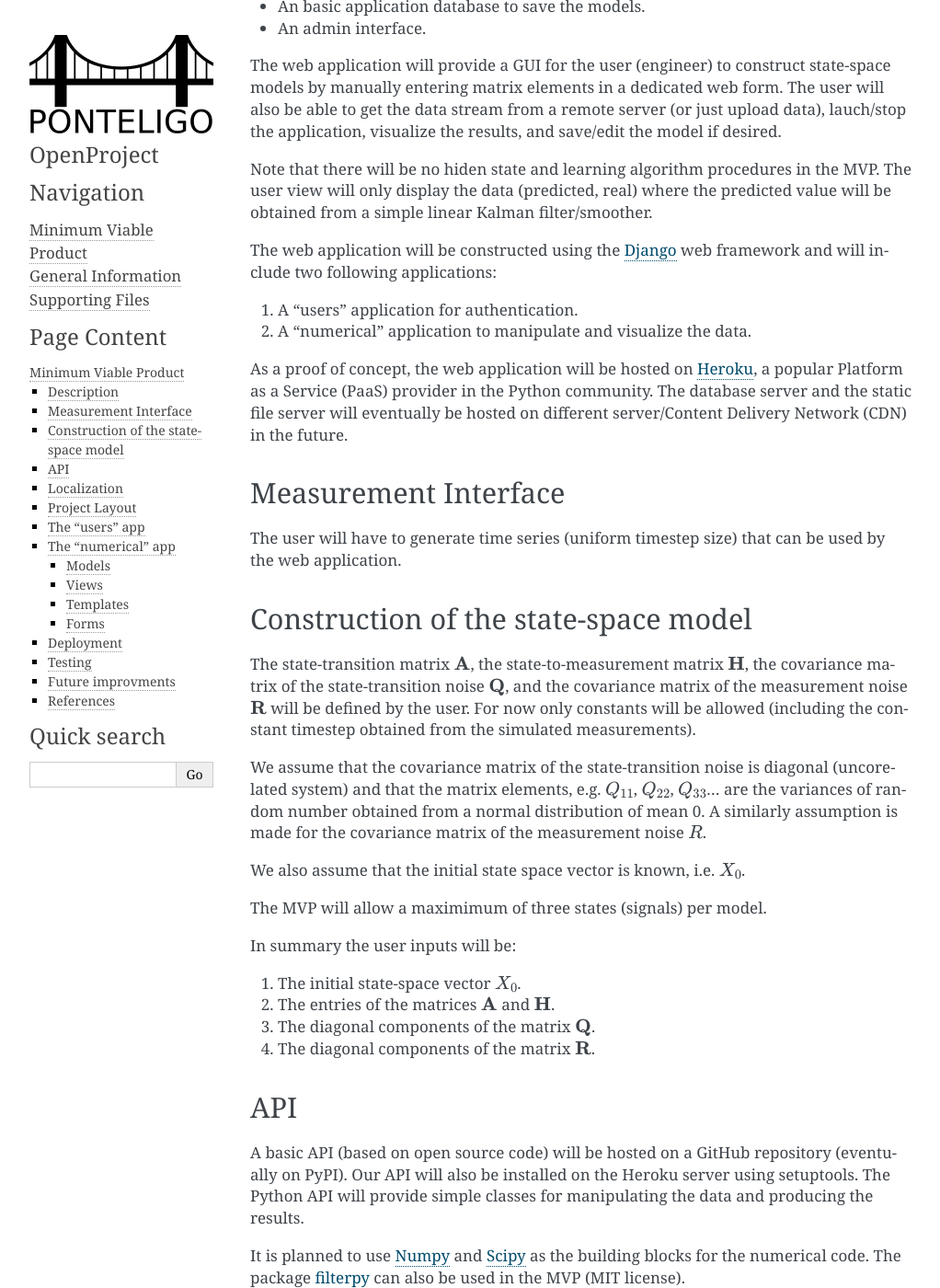
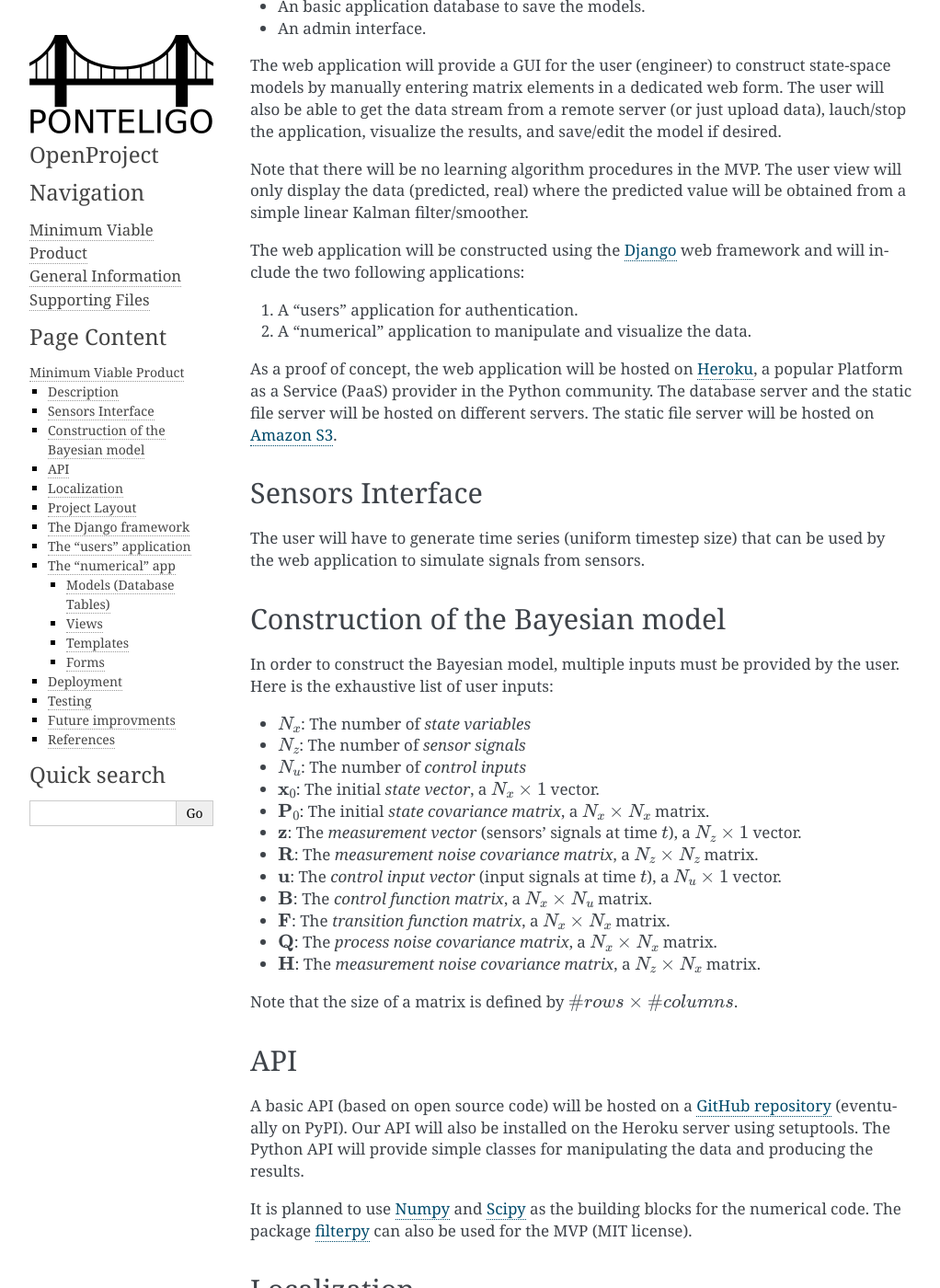
Before and after one commit to zolware/specsPonteligo, a Sphinx documentation site: the page built from doc/mvp.rst, in a window 1280 px wide and 1400 px high, scrolled down 533 px. Shown: the whole window at 92% size, without its empty margins (118-1140 px from the left). Built offline with Sphinx 7.4.7, drawn with Linux system fonts in a browser that asks for light colours; cross-references to code outside the pages are shown as plain code; some of the changed text lies outside the part shown.

Commit message:
Added specification details  to the MVP.

```diff
--- a/doc/mvp.rst
+++ b/doc/mvp.rst
@@ -25,56 +25,58 @@ The proof of concept would be a simple web application with the following compon
 - A home page containing a list of saved models (database).
 - A sign In/Sign Up interface (before authentication).
 - A basic user profile interface.
-- A method to stream the measurements from an external source.
-- An interface to construct the state-space model.
+- A method to stream the sensors' measurements from an external source.
+- An interface to construct the Bayesian model.
 - A page displaying the results (signal and prediction).
 - An basic application database to save the models.
 - An admin interface.
 
 The web application will provide a GUI for the user (engineer) to construct state-space models by manually entering matrix elements in a dedicated web form. The user will also be able to get the data stream from a remote server (or just upload data), lauch/stop the application, visualize the results, and save/edit the model if desired.
 
-Note that there will be no hiden state and learning algorithm procedures in the MVP. The user view will only display the data (predicted, real) where the predicted value will be obtained from a simple linear Kalman filter/smoother.
+Note that there will be no learning algorithm procedures in the MVP. The user view will only display the data (predicted, real) where the predicted value will be obtained from a simple linear Kalman filter/smoother.
 
-The web application will be constructed using the `Django <https://www.djangoproject.com>`_ web framework and will include two following applications:
+The web application will be constructed using the `Django <https://www.djangoproject.com>`_ web framework and will include the two following applications:
 
 1. A "users" application for authentication.
 2. A "numerical" application to manipulate and visualize the data.
 
-As a proof of concept, the web application will be hosted on `Heroku <https://www.heroku.com>`_, a popular Platform as a Service (PaaS) provider in the Python community. The database server and the static file server will eventually be hosted on different server/Content Delivery Network (CDN) in the future.
+As a proof of concept, the web application will be hosted on `Heroku <https://www.heroku.com>`_, a popular Platform as a Service (PaaS) provider in the Python community. The database server and the static file server will be hosted on different servers. The static file server will be hosted on `Amazon S3 <https://aws.amazon.com/s3/?nc2=h_m1>`_.
 
 
-Measurement Interface
----------------------
+Sensors Interface
+-----------------
 
-The user will have to generate time series (uniform timestep size) that can be used by the web application.
+The user will have to generate time series (uniform timestep size) that can be used by the web application to simulate signals from sensors.
 
 .. _sec_state_space:
 
-Construction of the state-space model
--------------------------------------
+Construction of the Bayesian model
+----------------------------------
 
-The state-transition matrix :math:`\mathbf{A}`, the state-to-measurement matrix :math:`\mathbf{H}`, the covariance matrix of the state-transition noise :math:`\mathbf{Q}`, and the covariance matrix of the measurement noise :math:`\mathbf{R}` will be defined by the user. For now only constants will be allowed (including the constant timestep obtained from the simulated measurements).
+In order to construct the Bayesian model, multiple inputs must be provided by the user. Here is the exhaustive list of user inputs:
 
-We assume that the covariance matrix of the state-transition noise is diagonal (uncorelated system) and that the matrix elements, e.g. :math:`Q_{11}`, :math:`Q_{22}`, :math:`Q_{33}`... are the variances of random number obtained from a normal distribution of mean 0. A similarly assumption is made for the covariance matrix of the measurement noise :math:`R`.
+- :math:`N_x`: The number of *state variables*
+- :math:`N_z`: The number of *sensor signals*
+- :math:`N_u`: The number of *control inputs*
+- :math:`\mathbf{x}_0`: The initial *state vector*, a :math:`N_x\times 1` vector.
+- :math:`\mathbf{P}_0`: The initial *state covariance matrix*, a :math:`N_x\times N_x` matrix.
+- :math:`\mathbf{z}`: The *measurement vector* (sensors' signals at time :math:`t`), a :math:`N_z\times 1` vector.
+- :math:`\mathbf{R}`: The *measurement noise covariance matrix*, a :math:`N_z\times N_z` matrix.
+- :math:`\mathbf{u}`: The *control input vector* (input signals at time :math:`t`), a :math:`N_u\times 1` vector.
+- :math:`\mathbf{B}`: The *control function matrix*, a :math:`N_x\times N_u` matrix.
+- :math:`\mathbf{F}`: The *transition function matrix*, a :math:`N_x\times N_x` matrix.
+- :math:`\mathbf{Q}`: The *process noise covariance matrix*, a :math:`N_x\times N_x` matrix.
+- :math:`\mathbf{H}`: The *measurement noise covariance matrix*, a :math:`N_z\times N_x` matrix.
 
-We also assume that the initial state space vector is known, i.e. :math:`X_0`.
-
-The MVP will allow a maximimum of three states (signals) per model.
-
-In summary the user inputs will be:
-
-1. The initial state-space vector :math:`X_0`.
-2. The entries of the matrices :math:`\mathbf{A}` and :math:`\mathbf{H}`.
-3. The diagonal components of the matrix :math:`\mathbf{Q}`.
-4. The diagonal components of the matrix :math:`\mathbf{R}`.
+Note that the size of a matrix is defined by :math:`\#rows\times \#columns`.
 
 
 API
 ---
 
-A basic API (based on open source code) will be hosted on a GitHub repository (eventually on PyPI). Our API will also be installed on the Heroku server using setuptools. The Python API will provide simple classes for manipulating the data and producing the results.
+A basic API (based on open source code) will be hosted on a `GitHub repository <https://github.com/zolware/zolware_API>`_ (eventually on PyPI). Our API will also be installed on the Heroku server using setuptools. The Python API will provide simple classes for manipulating the data and producing the results.
 
-It is planned to use `Numpy <http://www.numpy.org>`_ and `Scipy <https://scipy.org>`_ as the building blocks for the numerical code. The package `filterpy <https://pypi.python.org/pypi/filterpy>`_ can also be used in the MVP (MIT license).
+It is planned to use `Numpy <http://www.numpy.org>`_ and `Scipy <https://scipy.org>`_ as the building blocks for the numerical code. The package `filterpy <https://pypi.python.org/pypi/filterpy>`_ can also be used for the MVP (MIT license).
 
 
 Localization
@@ -89,59 +91,57 @@ Project Layout
 The Django project layout will be implemented starting from the `Cookiecutter <https://github.com/pydanny/cookiecutter-django>`_ template.
 
 
-The "users" app
----------------
+The Django framework
+--------------------
 
-The Django project will use `django-allauth <https://github.com/pennersr/django-allauth>`_ for authentication.
+The django framework is based on a "MTV" approach – that is, "model", "template", and "view". Here the word *model* refers to database tables. In other words, the Django framework uses Oject Relational Mapping (ORM) to store data.
+
+For the MVP we consider two applications (*users*, *numerical*) with three basic models:
+
+1- The *User* model, to store users details (username, passwords, etc).
+2- The *Numerical* model to link the *User* model to the document database (e.g. `MongoDB <https://docs.mongodb.com>`_), and to store the Bayesian model parameters.
+3- The *Sensor* model to link the *Numerical* model to the document database, and to store the sensors parameters
+
+The *User* model will be placed in the *user* application. The *Numerical* and *Sensor* models will be placed in the *numerical* application. Note that using the postgresql ORM it is possible to avoid the use of external tools such as MongoDB to store documents (e.g. JSON files). As a matter of fact, the postgresql ORM provide the *ArrayField* and the *JSONField* which are very convenient to store matrices and configuration files. These fields are available in the *django.contrib.postgres.fields* module.
+
+The "users" application
+-----------------------
+
+The Django project will use `django-allauth <https://github.com/pennersr/django-allauth>`_ for authentication. The django-allauth package provide the basic models, views and templates needed for the MVP.
 
 
 The "numerical" app
 ----------------------
 
-The "numerical" application will save the user's inputs and provide access to the model database. The application will also provide tools to manipulate and visualize data.
+The "numerical" application will save the user's inputs and sensors parameters and will provide access to the document database. The application will also provide tools to manipulate and visualize data through the python API.
 
-In the future, we plan to add a bayesian network visualization tool as well as an array of different filters and signal analysis tools.
 
-Models
-######
+Models (Database Tables)
+########################
 
-The *User* model will be imported from the "users" app. The *Numerical* model will contain the basic user inputs listed in :numref:`table1`. Note that the *ArrayField* and the *JSONField* are specific to postgreSQL but are available in the *django.contrib.postgres.fields* module.
 
-.. csv-table:: The *Numerical* model.
-   :name: table1
-   :header: "Field", "Type", "Details"
-   :widths: 5, 5, 5
+The *User* model will be imported from the "users" app. The *Numerical* model will contain the basic user inputs listed in :ref:`sec_state_space` entered in *ArrayFields* and the Bayesian model structure saved as a *JSONField* and saved on the static file server or linked to a document database (MongoDB). The *Numerical* model will contain a *CharField* named *owner* with a ForeignKey to the *User* model. The model will also contain a *CharField* named *sensor* with a ManyToManyField to the *Sensor* model.
 
-    "owner", "C", "ForeignKey(User)"
-    "measurements", "C", "ManyToManyField(Measurement)"
-    "initial_states", "AF", "blank=true"
-    "a_matrix", "AAF", "blank=true"
-    "h_matrix", "AAF", "blank=true"
-    "q_matrix", "AAF", "blank=true"
-    "r_matrix", "AAF", "blank=true"
-    "filename", "JF", ""
+Validators will be defined in order to make sure the matrices are invertible and that the JSON file can be generated and overwrited when the model is updated (edited).
 
-where "C"  is for *CharField*, "AF" for *ArrayField(FloatField)*, "AAF" for *ArrayField(ArrayField(FloatField))*, and "JF" is for *JSONField*. Validators will be defined for the ArrayFields and JSONField in order to make sure the matrices are invertible and that the JSON file can be generated and overwrited when the model is updated (edited).
+The *Sensor* model will store the sensor information as listed in :numref:`table1`.
 
-A *Measurement* model will be needed and constructed from the data streamed by the data source. The model attributes are presented in :numref:`table2`.
-
-.. csv-table::  The *Measurement* model.
-    :name: table2
+.. csv-table::  The *Sensor* model.
+    :name: table1
     :header: "Field", "Type", "Details"
     :widths: 5, 5, 5
 
      "name", "C", "unique=true"
      "is_sim", "B", ""
      "index", "I", "unique=true"
-     "xname", "C", "blank=false"
-     "xunit", "C", "blank=true"
-     "yname", "C", "blank=false"
-     "yunit", "C", "blank=true"
+     "time_units", "C", "blank=true"
+     "signal_name", "C", "blank=false"
+     "signal_units", "C", "blank=true"
      "pubDate", "DT", "blank=true"
      "originator", "C", "blank=true"
      "filename", "JF", ""
 
-where "B" is for *BooleanField*, "I" is for *IntegerField*, and "DT" is for *DateTimeField*. The *is_sim* atribute is true if the data are simulated, and the index attribute correponds to the length of the measurment array.
+where "C" is for *CharField*, B" is for *BooleanField*, "I" is for *IntegerField*, and "DT" is for *DateTimeField*. The *filename* field is a link to the document database countaining  the sensor measurements. Optionally it is possible to use a "JF" for *JSONField* to store the data as a JSON file on the static file server (Amazon S3). The *is_sim* atribute is true if the data are simulated, and the index attribute correponds to the length of the measurment array.
 
 
 Views
@@ -176,18 +176,23 @@ The base template will be based on the front-end framework `Twitter Bootstrap v4
 Forms
 #####
 
-The Model Form will contain the user inputs defined in :ref:`sec_state_space`. The initial size of the matrices (square) will be determined by the number of signals (maximum three for the MVP). Note that the size can be ajusted be leaving zeros on the diagonal of the rows and columns to be removed. The package `django-crispy-forms <http://django-crispy-forms.readthedocs.io/en/latest/index.html>`_ seems to be an easy option for the MVP.
+The Model Form will contain the user inputs defined in :ref:`sec_state_space`. Note that the size of the matrices could be ajusted be leaving zeros on the diagonal of the rows and columns to be removed. The package `django-crispy-forms <http://django-crispy-forms.readthedocs.io/en/latest/index.html>`_ seems to be an easy option for the MVP.
+
 
 Deployment
 ----------
 
 Follow the Heroku `instructions <https://devcenter.heroku.com/articles/deploying-python>`_. Eventually we will follow the best practices presented in :cite:`Roy2015`.
 
+Note that an amazon AWS account (`S3 <https://aws.amazon.com/s3/?nc2=h_m1>`_) and a `mailgun <https://www.mailgun.com>`_ account should be created in order to use the web application in a *production* environment.
+
 
 Testing
 -------
 
-Should be inspired from the best practivces presented in the introductory book of :cite:`Parcival2014`.
+The Python unit tests should be performed using the `pytest <https://docs.pytest.org/en/latest/>`_ package and inspired from the best practivces presented in the introductory book of :cite:`Parcival2014`.
+
+The Javascrip unit test should be performed using the `Jasmine <https://jasmine.github.io>`_ package and the integration tests using the `Karma <https://karma-runner.github.io/1.0/index.html>`_ package.
 
 
 Future improvments
```
